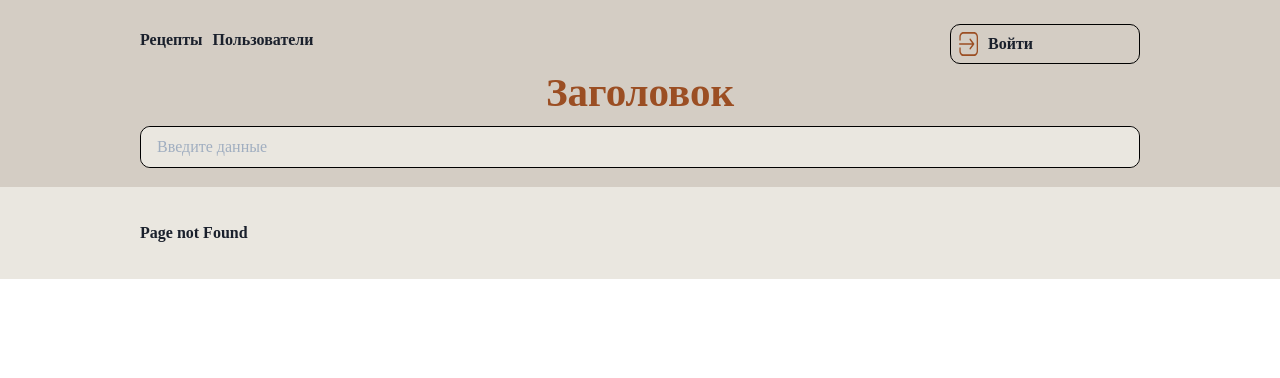
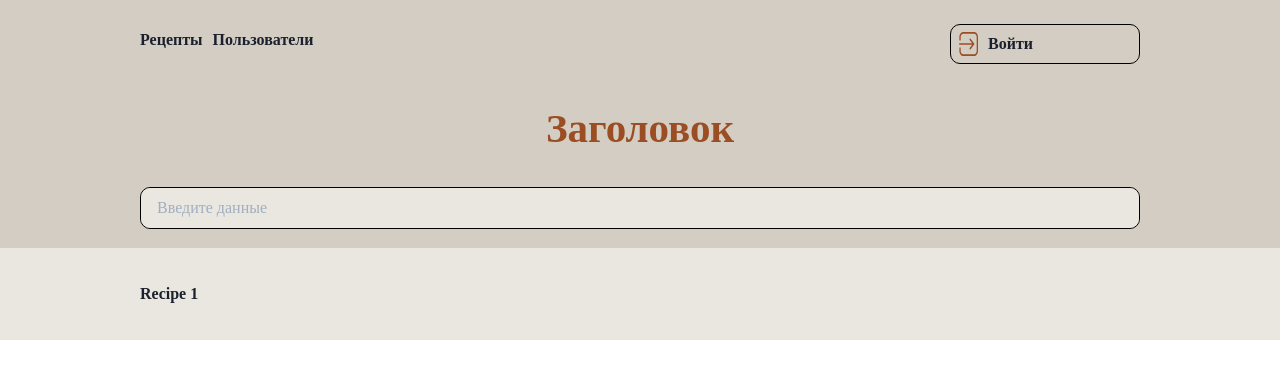
Before and after one commit to fairay/CourseWeb, a React (Create React App) app in the folder front/: page /recipes/1 in a window 1280 px wide. Before the commit this address had no page. Shown: the top 378 px of the page. Built offline with nearby package versions, Linux system fonts and the light colour scheme; a web font is replaced by a local one.

Commit message:
added params proxing

```diff
--- a/front/src/components/layout/Home.tsx
+++ b/front/src/components/layout/Home.tsx
@@ -1,7 +1,8 @@
 import { Box, Container, Divider } from "@chakra-ui/react";
 import React from "react";
 import AllRecipes from "./home/allrecipes/AllRecipes";
-import {BrowserRouter, Routes, Route} from "react-router-dom"
+import {BrowserRouter, Routes, Route, useParams, RouteProps, Params} from "react-router-dom"
+import RecipeParams from "./home/recipe/Recipe"
 
 interface HomeProps {}
 
@@ -23,6 +24,7 @@ function Routing () {
     <Routes>
       <Route path="/" element={<AllRecipes />}/>
       <Route path="/auth" element={<Auth />}/>
+      <Route path="/recipes/:id" element={<RecipeParams />}/>
       <Route path="*" element={<NotFound />}/>
     </Routes>
   </BrowserRouter>
--- /dev/null
+++ b/front/src/components/layout/Warpers.tsx
@@ -0,0 +1,10 @@
+import React from "react";
+import { Params, useParams } from "react-router-dom";
+
+export function WithParams(T) {
+    return <T match={useParams()} />;
+}
+
+export type PP = {
+    match: Readonly<Params<string>>
+  }
--- a/front/src/components/layout/header/Titles.tsx
+++ b/front/src/components/layout/header/Titles.tsx
@@ -12,9 +12,9 @@ import {
 } from "@chakra-ui/react";
 
 interface TitlesProps {
+  subtitle?: string
+  title: string
   undertitle?: string
-  title: string
-  subtitle?: string
 }
 
 const Titles: React.FC<TitlesProps> = (props) => {
@@ -27,8 +27,8 @@ const Titles: React.FC<TitlesProps> = (props) => {
       >
         <List display="block" width='100%' align='center'>
           <ListItem mx="3">
-            <Text  textStyle="subtitle" color="accent-1">
-              {props.undertitle}
+            <Text  textStyle="subtitle" color={props.undertitle ? "accent-1" : "bg-alt"}>
+              {props.subtitle ? props.subtitle : "-"}
             </Text>
           </ListItem>
           <ListItem width='100%'>
@@ -37,8 +37,8 @@ const Titles: React.FC<TitlesProps> = (props) => {
             </Text>
           </ListItem>
           <ListItem mx="3">
-            <Text textStyle="text" color="text">
-              {props.undertitle}
+            <Text textStyle="text" color={props.undertitle ? "text" : "bg-alt"} >
+              {props.undertitle ? props.undertitle : "-"}
             </Text>
           </ListItem>
         </List>
--- a/front/src/components/layout/home/allrecipes/recipe/Recipe.tsx
+++ b/front/src/components/layout/home/allrecipes/recipe/Recipe.tsx
@@ -18,7 +18,7 @@ import {Recipe as RecipeI} from "types/Resipe"
 interface RecipeProps extends RecipeI {}
 
 const Recipe: React.FC<RecipeProps> = (props) => {
-    var path = "/recipe/" + props.id;
+    var path = "/recipes/" + props.id;
     return (
         <Link style={{ textDecoration: 'none' }}
             href={path}
--- /dev/null
+++ b/front/src/components/layout/home/recipe/Recipe.tsx
@@ -0,0 +1,18 @@
+import React from "react";
+import {WithParams, PP} from "../../Warpers"
+
+class Recipe extends React.Component<PP> {
+    constructor(props) {
+      super(props);
+    }
+
+    render() {
+      return(
+        <div>
+          <h2>Recipe {this.props.match.id}</h2>
+        </div>
+      )
+    }
+}
+const RecipeParams = () => WithParams(Recipe)
+export default RecipeParams
```
